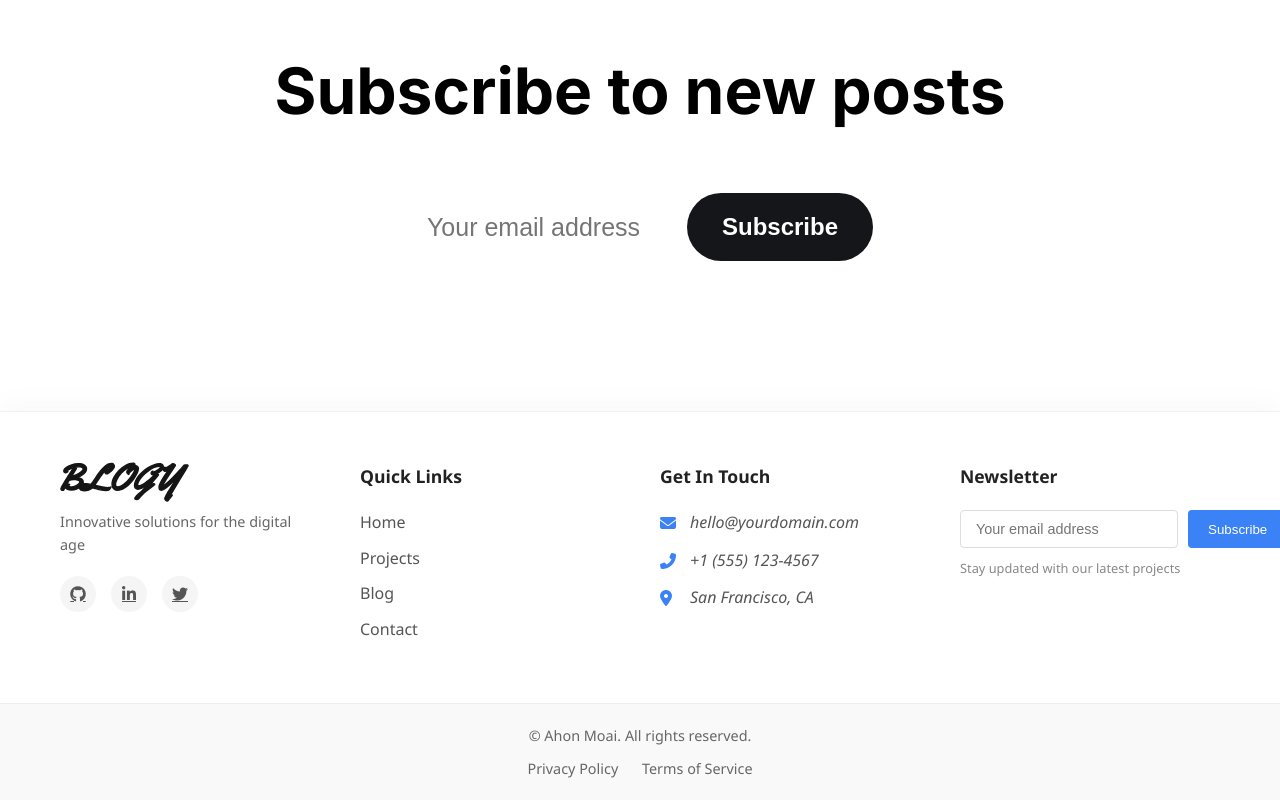
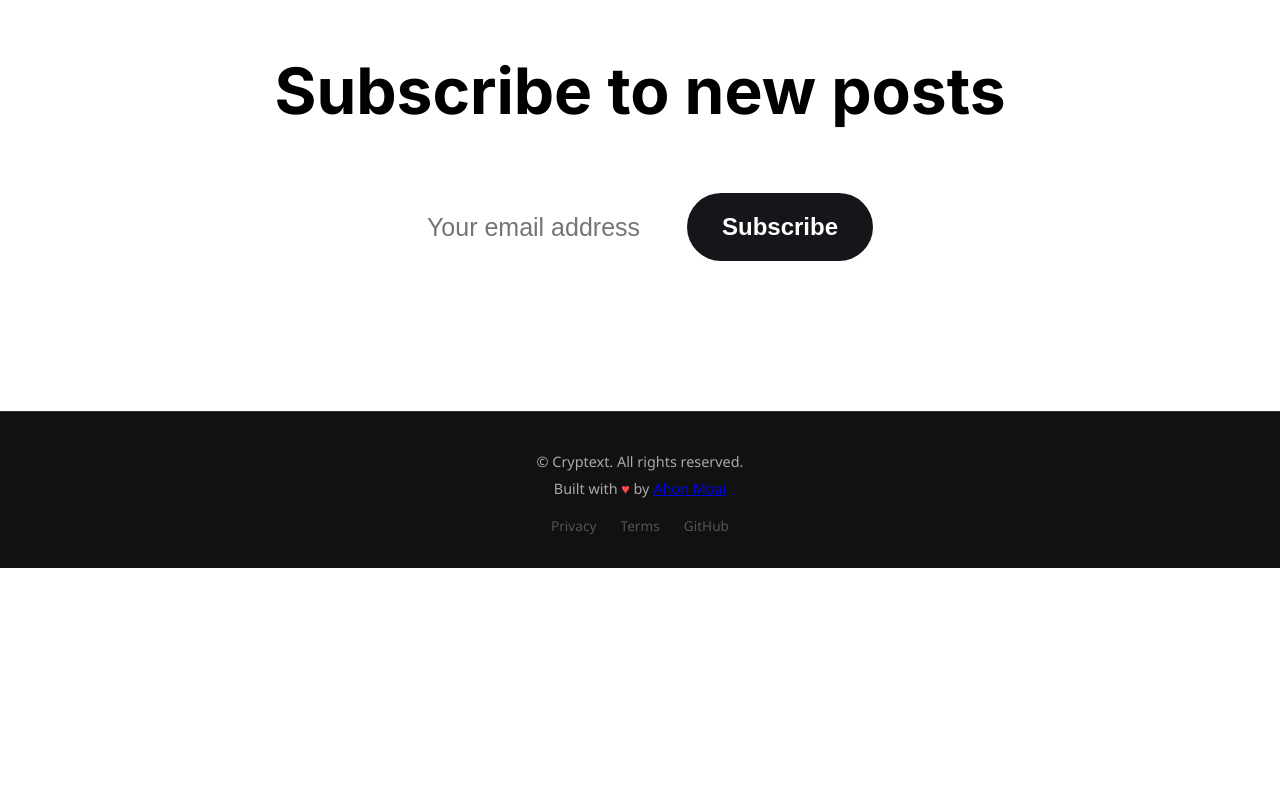
Before and after one commit to Ahon-Moai/Bloggy, a plain HTML site: page index.html in a window 1280 px wide. Shown: the part 3800-4600 px from the top of the page. After the commit the page ends 4368 px from the top, so only its background shows below. Drawn offline with Linux system fonts and the light colour scheme.

Commit message:
FIX: UI Change + Button

```diff
--- a/assets/css/style.css
+++ b/assets/css/style.css
@@ -376,6 +376,7 @@ font-weight: 300;
   margin: 0 auto;
   padding-top:20px;
   padding-bottom: 20px;
+
 }
 
 .rec-box-tittle{
@@ -454,6 +455,47 @@ font-weight: 300;
  }
 
 /* Subs End */
+
+.dev-footer {
+  background: #111;
+  color: #fff;
+  padding: 2rem 1rem;
+  text-align: center;
+  font-family: 'Segoe UI', sans-serif;
+  border-top: 1px solid #333;
+}
+
+.footer-content {
+  max-width: 1200px;
+  margin: 0 auto;
+}
+
+.dev-footer p {
+  margin: 0.5rem 0;
+  font-size: 0.9rem;
+  color: #aaa;
+}
+
+
+.heart {
+  color: #ff4d4d;
+}
+
+.footer-links {
+  margin-top: 1rem;
+}
+
+.footer-links a {
+  color: #4da6ff;
+  text-decoration: none;
+  margin: 0 10px;
+  font-size: 0.85rem;
+}
+
+.footer-links a:hover {
+  text-decoration: underline;
+}
+
 
 .professional-footer {
   background: #ffffff;
@@ -627,6 +669,9 @@ footer{
   .footer-container {
     grid-template-columns: 1fr 1fr;
   }
+  .reco{
+    overflow-x: scroll;
+  }
 
   .newsletter-form {
     flex-direction: column;
--- a/index.html
+++ b/index.html
@@ -311,57 +311,17 @@
             </div>
         </div>
     </section>
-    <footer class="professional-footer">
-        <div class="footer-container">
-          <!-- Branding Column -->
-          <div class="footer-brand">
-            <img src="./assets/images/logo.svg" alt="">
-            <p class="tagline">Innovative solutions for the digital age</p>
-            <div class="social-links">
-              <a href="#" aria-label="GitHub"><i class="fab fa-github"></i></a>
-              <a href="#" aria-label="LinkedIn"><i class="fab fa-linkedin-in"></i></a>
-              <a href="#" aria-label="Twitter"><i class="fab fa-twitter"></i></a>
-            </div>
-          </div>
-
-          <!-- Quick Links Column -->
+    <footer class="dev-footer">
+        <div class="footer-content">
+          <p>© <span id="year"></span> Cryptext. All rights reserved.</p>
+          <p>
+            Built with <span class="heart">♥</span> by
+            <a href="https://yourportfolio.com" target="_blank">Ahon Moai</a>
+          </p>
           <div class="footer-links">
-            <h4>Quick Links</h4>
-            <ul>
-              <li><a href="/">Home</a></li>
-              <li><a href="/projects">Projects</a></li>
-              <li><a href="/blog">Blog</a></li>
-              <li><a href="/contact">Contact</a></li>
-            </ul>
-          </div>
-
-          <!-- Contact Column -->
-          <div class="footer-contact">
-            <h4>Get In Touch</h4>
-            <address>
-              <p><i class="fas fa-envelope"></i> hello@yourdomain.com</p>
-              <p><i class="fas fa-phone-alt"></i> +1 (555) 123-4567</p>
-              <p><i class="fas fa-map-marker-alt"></i> San Francisco, CA</p>
-            </address>
-          </div>
-
-          <!-- Newsletter Column -->
-          <div class="footer-newsletter">
-            <h4>Newsletter</h4>
-            <form class="newsletter-form">
-              <input type="email" placeholder="Your email address" required>
-              <button type="submit">Subscribe</button>
-            </form>
-            <p class="disclaimer">Stay updated with our latest projects</p>
-          </div>
-        </div>
-
-        <!-- Copyright Bar -->
-        <div class="copyright-bar">
-          <p>&copy; <span id="current-year"></span>Ahon Moai. All rights reserved.</p>
-          <div class="legal-links">
-            <a href="/privacy">Privacy Policy</a>
-            <a href="/terms">Terms of Service</a>
+            <a href="/privacy">Privacy</a>
+            <a href="/terms">Terms</a>
+            <a href="https://github.com/Ahon-Moai" target="_blank">GitHub</a>
           </div>
         </div>
       </footer>
```
